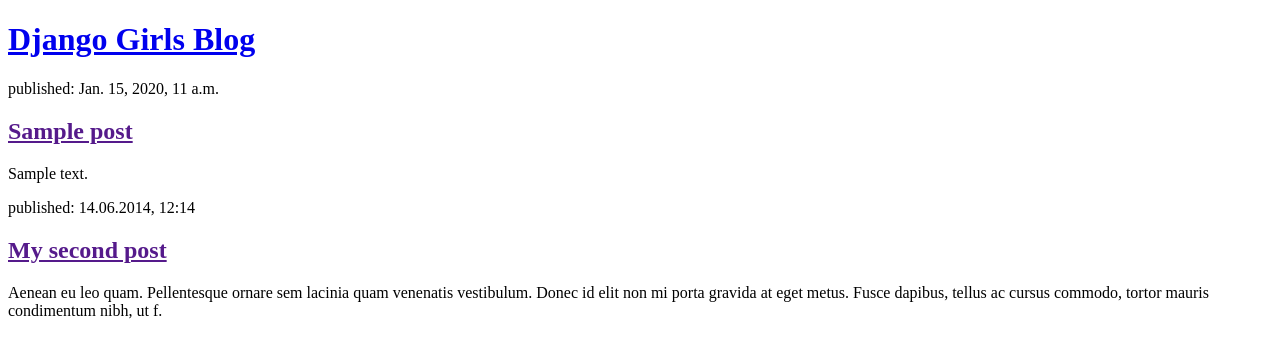
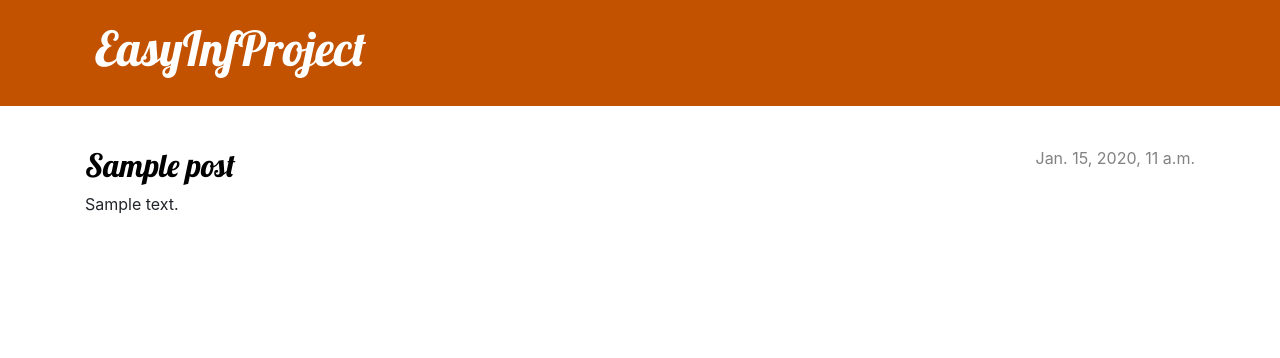
Before and after one commit to easyinfproject/my-first-blog, a Django app: page / in a window 1280 px wide. Shown: the top 358 px of the page. Run offline with Django 4.2, Linux system fonts and the light colour scheme; tables that the repository leaves empty hold one stand-in row (values such as "Sample post").

Commit message:
View und Template für Blogpost-details sowie CSS für die Website hinzugefügt

```diff
--- /dev/null
+++ b/myapp/static/css/blog.css
@@ -0,0 +1,70 @@
+.page-header {
+    background-color: #C25100;
+    margin-top: 0;
+    margin-bottom: 40px;
+    padding: 20px 20px 20px 40px;
+}
+
+.page-header h1,
+.page-header h1 a,
+.page-header h1 a:visited,
+.page-header h1 a:active {
+    color: #ffffff;
+    font-size: 36pt;
+    text-decoration: none;
+}
+
+h1,
+h2,
+h3,
+h4 {
+    font-family: 'Lobster', cursive;
+}
+
+.date {
+    color: #828282;
+}
+
+.save {
+    float: right;
+}
+
+.post-form textarea,
+.post-form input {
+    width: 100%;
+}
+
+.top-menu,
+.top-menu:hover,
+.top-menu:visited {
+    color: #ffffff;
+    float: right;
+    font-size: 26pt;
+    margin-right: 20px;
+}
+
+.post {
+    margin-bottom: 70px;
+}
+
+.post h2 a,
+.post h2 a:visited {
+    color: #000000;
+}
+
+.post > .date,
+.post > .actions {
+    float: right;
+}
+
+.btn-default,
+.btn-default:visited {
+    color: #C25100;
+    background: none;
+    border-color: #C25100;
+}
+
+.btn-default:hover {
+    color: #FFFFFF;
+    background-color: #C25100;
+}
--- /dev/null
+++ b/myapp/templates/blog/base.html
@@ -0,0 +1,25 @@
+{% load static %}
+<!DOCTYPE html>
+<html>
+    <head>
+        <title>EasyInfProject</title>
+        <link rel="stylesheet" href="https://cdn.jsdelivr.net/npm/bootstrap@4.5.3/dist/css/bootstrap.min.css" integrity="sha384-TX8t27EcRE3e/ihU7zmQxVncDAy5uIKz4rEkgIXeMed4M0jlfIDPvg6uqKI2xXr2" crossorigin="anonymous">
+        <link rel="stylesheet" href="{% static 'css/blog.css' %}">
+        <link href="//fonts.googleapis.com/css?family=Lobster&subset=latin,latin-ext" rel="stylesheet" type="text/css">
+    </head>
+    <body>
+        <header class="page-header">
+          <div class="container">
+              <h1><a href="/">EasyInfProject</a></h1>
+          </div>
+        </header>
+        <main class="container">
+            <div class="row">
+                <div class="col">
+                {% block content %}
+                {% endblock %}
+                </div>
+            </div>
+        </main>
+    </body>
+</html>
--- a/myapp/templates/blog/post_list.html
+++ b/myapp/templates/blog/post_list.html
@@ -1,25 +1,13 @@
-<!DOCTYPE html>
-<html>
-    <head>
-        <title>Django Girls blog</title>
-    </head>
-    <body>
-        <header>
-            <h1><a href="/">Django Girls Blog</a></h1>
-        </header>
+{% extends 'blog/base.html' %}
 
+{% block content %}
     {% for post in posts %}
-        <article>
-            <time>published: {{ post.published_date }}</time>
-            <h2><a href="">{{ post.title }}</a></h2>
+        <article class="post">
+            <time class="date">
+                 {{ post.published_date }}
+            </time>
+            <h2><a href="{% url 'post_detail' pk=post.pk %}">{{ post.title }}</a></h2>
             <p>{{ post.text|linebreaksbr }}</p>
         </article>
     {% endfor %}
-
-        <article>
-            <time>published: 14.06.2014, 12:14</time>
-            <h2><a href="">My second post</a></h2>
-            <p>Aenean eu leo quam. Pellentesque ornare sem lacinia quam venenatis vestibulum. Donec id elit non mi porta gravida at eget metus. Fusce dapibus, tellus ac cursus commodo, tortor mauris condimentum nibh, ut f.</p>
-        </article>
-    </body>
-</html>
+ {% endblock %}
--- a/myapp/urls.py
+++ b/myapp/urls.py
@@ -2,5 +2,6 @@ from django.urls import path
 from . import views
 
 urlpatterns = [
-    path('', views.post_list, name='post_list')
+    path('', views.post_list, name='post_list'),
+    path('post/<int:pk>/', views.post_detail, name='post_detail'),
 ]
--- a/myapp/views.py
+++ b/myapp/views.py
@@ -1,9 +1,14 @@
 from django.shortcuts import render
 from django.utils import timezone
 from .models import Post
+from django.shortcuts import render, get_object_or_404
 
 # Create your views here.
 
 def post_list(request):
     posts = Post.objects.filter(published_date__lte=timezone.now()).order_by('published_date')
     return render(request, 'blog/post_list.html', {'posts': posts})
+
+def post_detail(request, pk):
+    post = get_object_or_404(Post, pk=pk)
+    return render(request, 'blog/post_detail.html')
```
Also changed, not shown: myapp/templates/blog/post_detail.html (added, +13 -0 lines).
